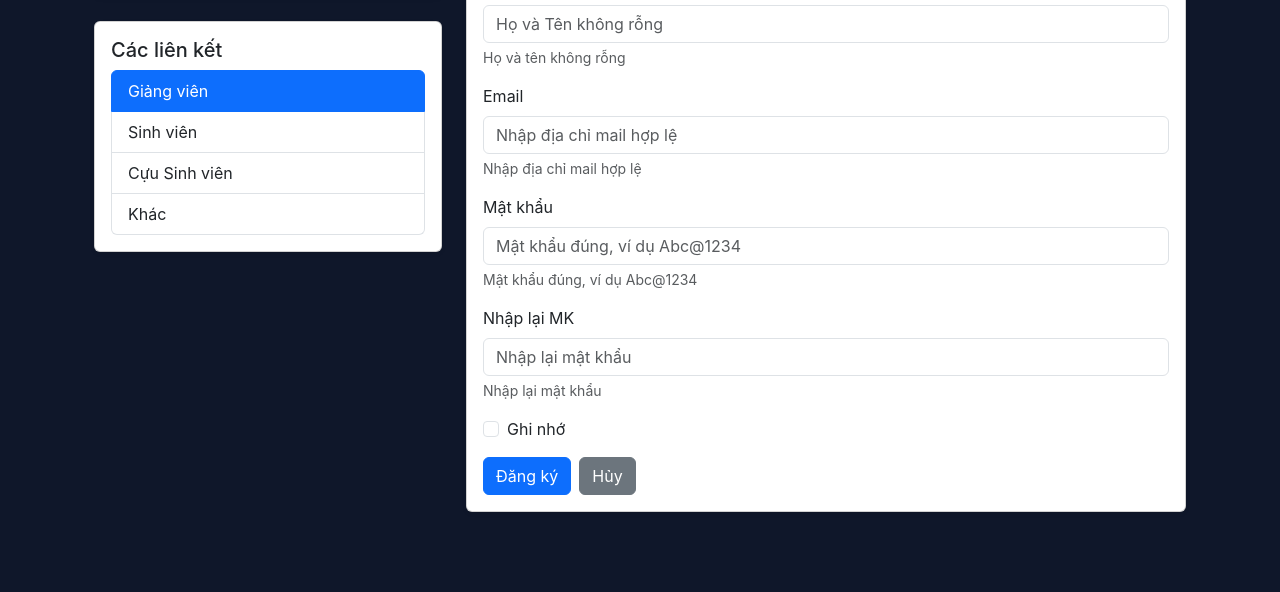
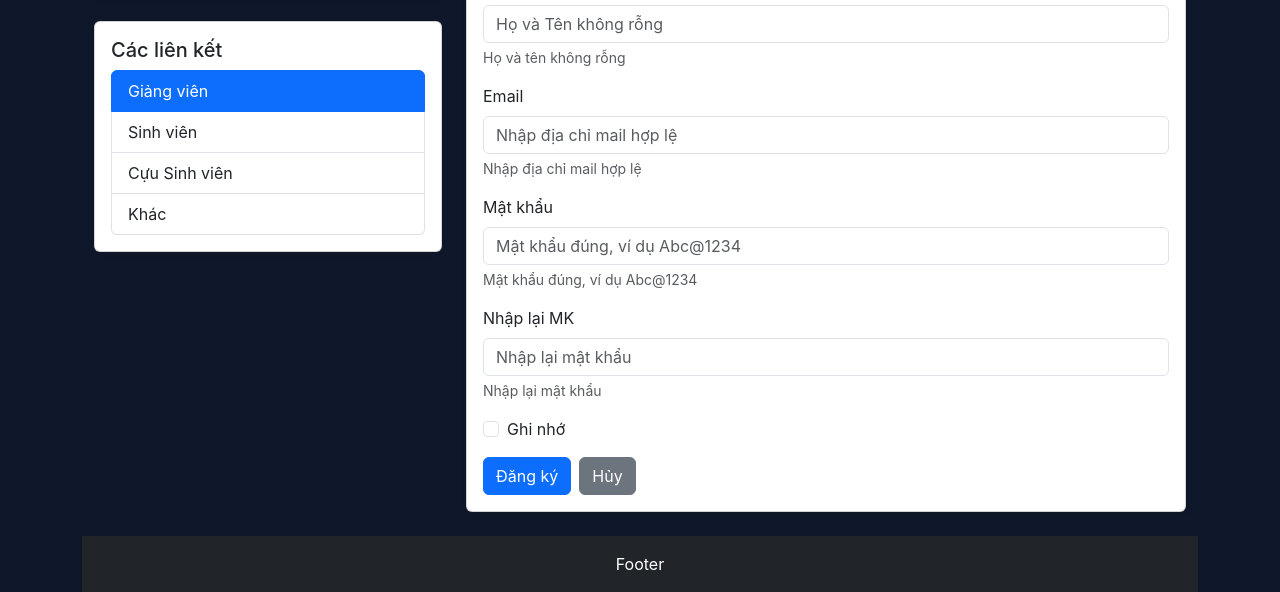
Before and after one commit to hahuy04/hyducday.github.io, a plain HTML site: page Bai1.html in a window 1280 px wide. Shown: the part 4426-5018 px from the top of the page. Before the commit the page ends 4962 px from the top, so only its background shows below. Drawn offline with nearby package versions, Linux system fonts and the light colour scheme.

Commit message:
Update Bai1.html

```diff
--- a/Bai1.html
+++ b/Bai1.html
@@ -668,6 +668,10 @@
                 </section>
                 </div>
             </main>
+
+            <footer class="bg-dark d-flex align-items-center justify-content-center text-white">
+                <div class="container text-center py-3">Footer</div>
+            </footer>
     </div>
         <script
             src="https://cdn.jsdelivr.net/npm/@popperjs/core@2.11.8/dist/umd/popper.min.js"
```
